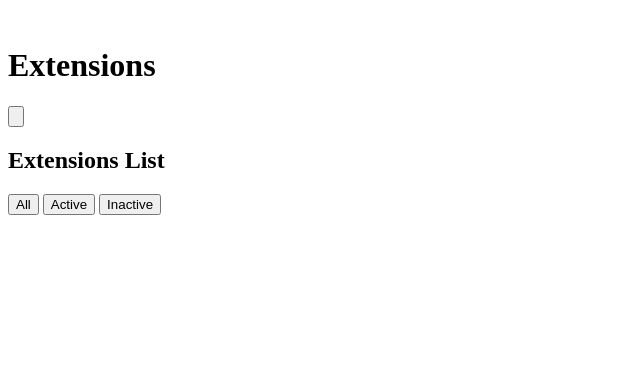
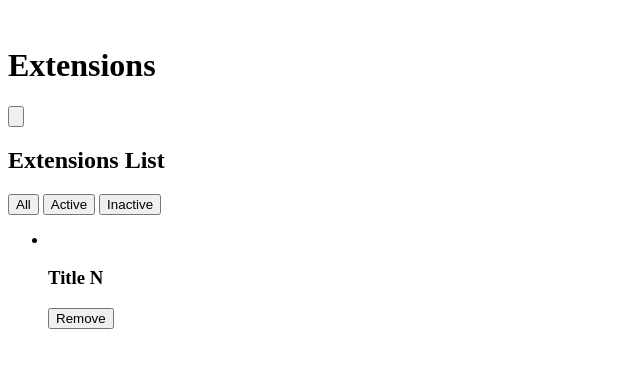
Before and after one commit to EduardoMartinezCastro/browser-extension-manager-challenge, a website: page solution/index.html in a window 1280 px wide. Shown: the whole page, without its empty margins (0-640 px from the left). Drawn offline with Linux system fonts and the light colour scheme.

Commit message:
Finished writing initial markup. Links to imgs and styles are left

```diff
--- a/solution/index.html
+++ b/solution/index.html
@@ -36,6 +36,45 @@
           </button>
         </div>
       </nav>
+      <section class="ExtensionsManager-extensionsSection">
+        <ul class="ExtensionsManager-extensionsSection-list">
+          <li class="ExtensionsManager-extensionsSection-list-item">
+            <header
+              class="ExtensionsManager-extensionsSection-list-item-header"
+            >
+              <div
+                class="ExtensionsManager-extensionsSection-list-item-headerTitleWrapper"
+              >
+                <img
+                  class="ExtensionsManager-extensionsSection-list-item-headerTitleWrapper-img"
+                />
+                <div
+                  class="ExtensionsManager-extensionsSection-list-item-headerTitleWrapper-content"
+                >
+                  <h3
+                    class="ExtensionsManager-extensionsSection-list-item-headerTitleWrapper-content-title"
+                  >
+                    Title N
+                  </h3>
+                  <p
+                    class="ExtensionsManager-extensionsSection-list-item-headerTitleWrapper-content-body"
+                  ></p>
+                </div>
+              </div>
+            </header>
+            <div class="ExtensionsManager-extensionsSection-list-item-body">
+              <button
+                class="ExtensionsManager-extensionsSection-list-item-body-removeButton"
+              >
+                Remove
+              </button>
+              <div
+                class="ExtensionsManager-extensionsSection-list-item-body-toggleButton"
+              ></div>
+            </div>
+          </li>
+        </ul>
+      </section>
     </main>
   </body>
 </html>
```
